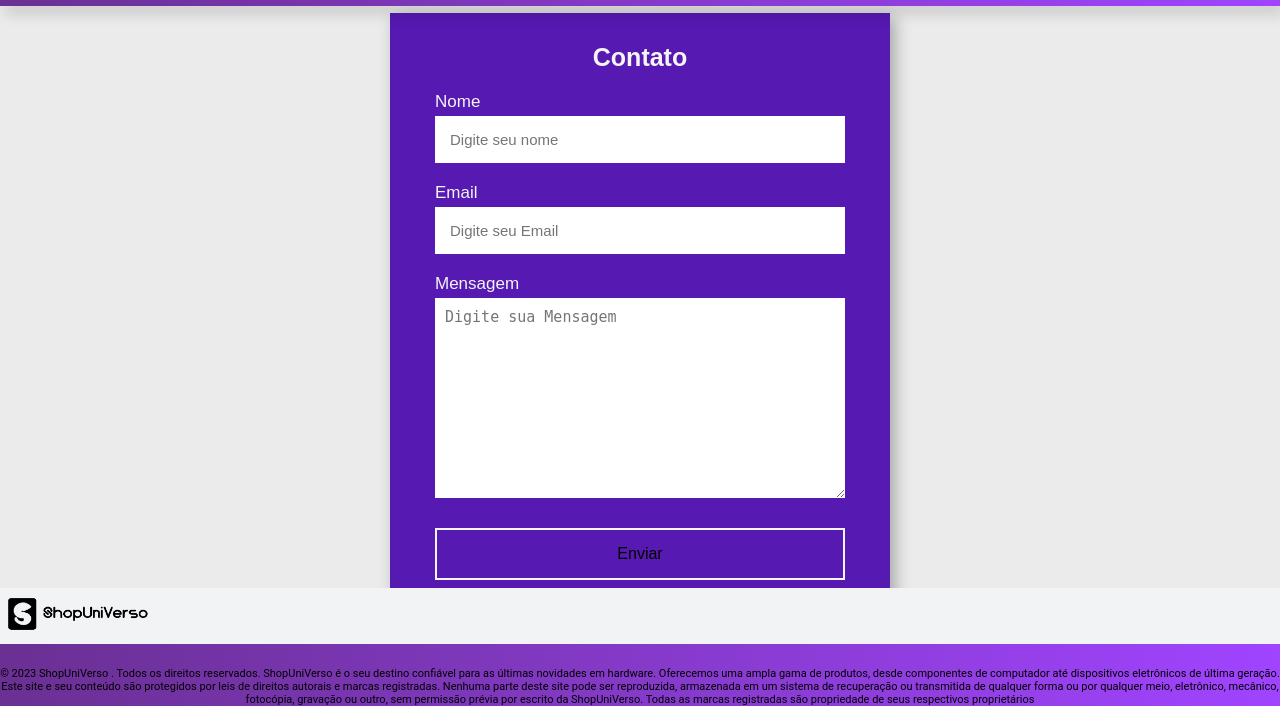
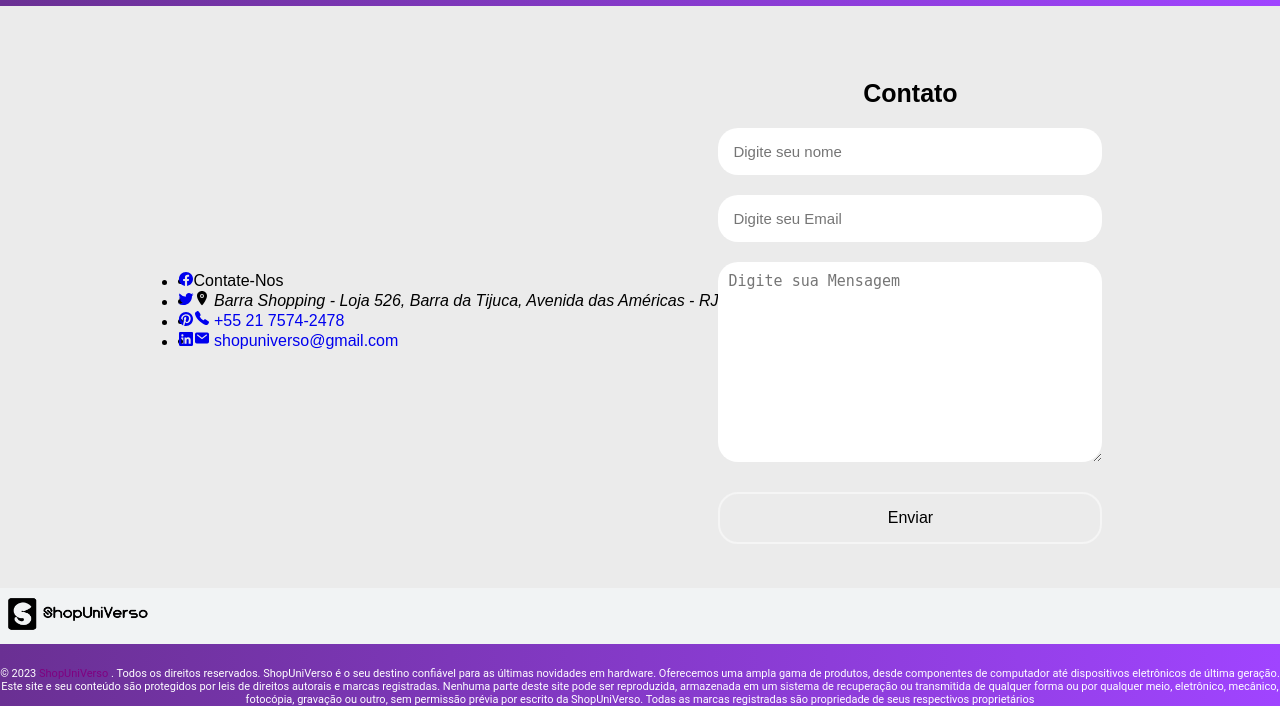
Before and after one commit to EnzoNevesDEV/ShopUniVerso, a PHP site: page /Contato.html in a window 1280 px wide. Shown: the part 94-800 px from the top of the page. Run offline with PHP 8.4, Linux system fonts and the light colour scheme.

Commit message:
update contato

```diff
--- a/scr/Contato.html
+++ b/scr/Contato.html
@@ -5,7 +5,8 @@
     <meta name="viewport" content="width=device-width, initial-scale=1.0">
     <title>ShopUniVerso</title>
     <link rel="stylesheet" href="./css/Contato.css">
-    <link rel="icon" href="./img/teste.ico" type="image/x-icon">
+    <link rel="icon" href="./img/icon.ico" type="image/x-icon">
+    <link rel="stylesheet" href="https://cdnjs.cloudflare.com/ajax/libs/font-awesome/6.0.0/css/all.min.css">
 </head>
 <body>
     <header class="header" data-header>
@@ -20,21 +21,86 @@
         <section class="departamento">
         </section>
     </header>
+    <ul class="social-list">
+
+        <li>
+          <a href="#" class="social-link">
+            <ion-icon name="logo-facebook"></ion-icon>
+          </a>
+        </li>
+
+        <li>
+          <a href="#" class="social-link">
+            <ion-icon name="logo-twitter"></ion-icon>
+          </a>
+        </li>
+
+        <li>
+          <a href="#" class="social-link">
+            <ion-icon name="logo-pinterest"></ion-icon>
+          </a>
+        </li>
+
+        <li>
+          <a href="#" class="social-link">
+            <ion-icon name="logo-linkedin"></ion-icon>
+          </a>
+        </li>
+
+      </ul>
+
+    </div>
+
+    <div class="footer-link-box">
+
+      <ul class="footer-list">
+
+        <li>
+          <p class="footer-list-title">Contate-Nos</p>
+        </li>
+
+        <li>
+          <address class="footer-link">
+            <ion-icon name="location"></ion-icon>
+
+            <span class="footer-link-text">
+              Barra Shopping - Loja 526, Barra da Tijuca, Avenida das Américas - RJ
+            </span>
+          </address>
+        </li>
+
+        <li>
+          <a href="tel:+552175742478" class="footer-link">
+            <ion-icon name="call"></ion-icon>
+
+            <span class="footer-link-text">+55 21 7574-2478</span>
+          </a>
+        </li>
+
+        <li>
+          <a href="mailto:shopuniverso@gmail.com" class="footer-link">
+            <ion-icon name="mail"></ion-icon>
+
+            <span class="footer-link-text">shopuniverso@gmail.com</span>
+          </a>
+        </li>
+
+      </ul>
+    </div>
     <section>
+
         <h2>Contato</h2>
         <form id="contactForm">
-            <label>Nome</label>
             <input type="text" name="name" placeholder="Digite seu nome" autocomplete="off" required>
-            <label>Email</label>
             <input type="Email" name="Email" placeholder="Digite seu Email" autocomplete="off" required>
-            <label>Mensagem</label>
             <textarea name="message" cols="30" rows="10" placeholder="Digite sua Mensagem" required></textarea>
             <button type="submit">Enviar</button>
-
             <input type="hidden" name="accessKey" value="5c32a55a-1414-4247-ad79-b863d4a0767c">
             <input type="hidden" name="redirectTo" value="/scr/obrigado.html">
         </form>
     </section>
+
+
     <footer class="footerUm">
 
         <div class="footer-top section">
@@ -65,6 +131,8 @@
             </div>
         </div>
     </footer>
+    <script type="module" src="https://unpkg.com/ionicons@5.5.2/dist/ionicons/ionicons.esm.js"></script>
+  <script nomodule src="https://unpkg.com/ionicons@5.5.2/dist/ionicons/ionicons.js"></script>
 </body>
  <script>
         document.getElementById('contactForm').addEventListener('submit', function (e) {
--- a/scr/css/Contato.css
+++ b/scr/css/Contato.css
@@ -112,13 +112,13 @@ body {
 
 .copyright {
     text-align: center;
-    color: var(--white);
+    color: white;
     font-size: 1.1rem;
 }
 
 .copyright-link {
     display: inline-block;
-    color: var(--bittersweet);
+    color: purple;
 }
 
 .container {
@@ -150,14 +150,11 @@ section {
     align-items: center;
     justify-content: center;
     flex-direction: column;
-    padding: 10px 45px;
-    background: rgb(86, 25, 177);
-    width: 500px;
-    box-shadow: 5px 5px 15px rgba(0, 0, 0, 0.3);
+    width: 30%;
 }
 
 section h2 {
-    color: #f5f5f5;
+    color: black;
     font-size: 2.5rem;
     margin: 2rem;
 }
@@ -179,25 +176,20 @@ form input {
     outline: none;
     border: 0;
     margin-bottom: 20px;
+    border-radius: 20px;
     font-size: 15px;
     transition: all 0.5s;
 }
 
-form input:focus {
-    border-radius: 16px;
-}
 
 form textarea {
     padding: 10px;
     outline: none;
     border: 0;
     font-size: 15px;
+    border-radius: 20px;
     margin-bottom: 30px;
     transition: all 0.5s;
-}
-
-form textarea:focus {
-    border-radius: 16px;
 }
 
 form button {
@@ -205,6 +197,7 @@ form button {
     cursor: pointer;
     font-size: 16px;
     background: transparent;
+    border-radius: 20px;
     border: 2px solid #f5f5f5;
     transition: all 1s;
     margin-bottom: 20px;
```
